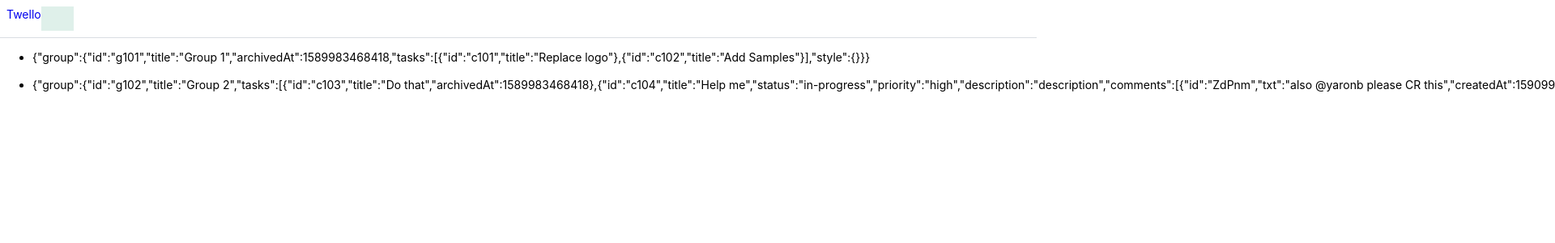
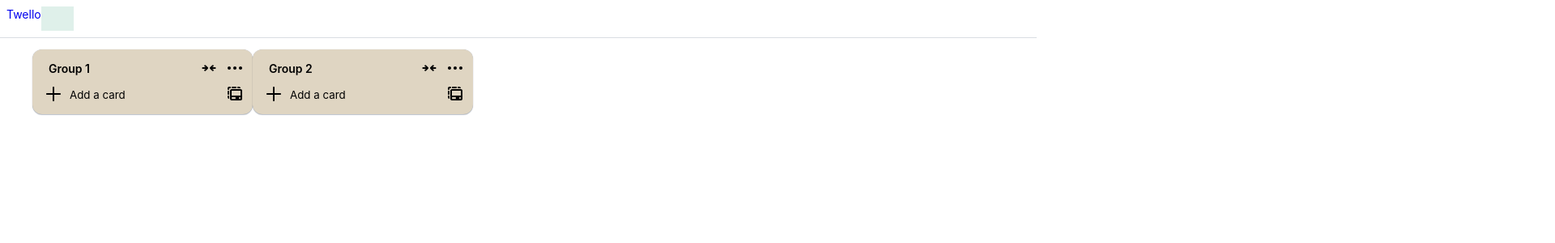
Before and after one commit to yifatre/Twello, a React (Vite) app: page /board/b101 in a window 1280 px wide. Shown: the top 300 px of the page at 81% size, 1920 px wide, since content can reach past the window. Built offline with nearby package versions, Linux system fonts and the light colour scheme.

Commit message:
Add gruop preview and styling

```diff
--- a/index.html
+++ b/index.html
@@ -2,9 +2,9 @@
 <html lang="en">
   <head>
     <meta charset="UTF-8" />
-    <link rel="icon" type="image/svg+xml" href="/img/vite.svg" />
+    <!-- <link rel="icon" type="image/svg+xml" href="/img/vite.svg" /> -->
     <meta name="viewport" content="width=device-width, initial-scale=1.0" />
-    <title>React Starter - Coding Academy</title>
+    <title>Twello</title>
   </head>
   <body>
     <div id="root"></div>
--- a/src/assets/styles/basics/_base.scss
+++ b/src/assets/styles/basics/_base.scss
@@ -17,6 +17,7 @@ h4,
 h5,
 h6 {
     margin: 0;
+    font-size: rem(14px);
 }
 
 img {
--- a/src/assets/styles/basics/_helpers.scss
+++ b/src/assets/styles/basics/_helpers.scss
@@ -27,6 +27,10 @@
     }
 }
 
+.clean-list {
+    list-style-type: none;
+}
+
 // Media helpers
 .square-ratio {
     @include aspect-ratio(1, 1);
--- /dev/null
+++ b/src/assets/styles/cmps/GroupPreview.scss
@@ -0,0 +1,41 @@
+.group-preview {
+    width: rem(272px);
+    background-color: rgb(223, 213, 194);
+    padding: rem(8px);
+    box-shadow: rgba(9, 30, 66, 0.25) 0px 1px 1px 0px, rgba(9, 30, 66, 0.31) 0px 0px 1px 0px;
+    border-radius: rem(12px);
+
+    .group-header {
+        display: grid;
+        grid-template-columns: rem(192px) rem(32px) rem(32px);
+
+        h2 {
+            font-weight: 600;
+            padding: 6px 8px 6px 12px;
+        }
+    }
+
+    .add {
+        display: grid;
+        grid-template-columns: rem(220px) rem(32px);
+        gap: 4px;
+
+
+        .add-task {
+            display: flex;
+            align-items: center;
+            width: 100%;
+
+            span {
+                margin-inline-end: rem(8px);
+            }
+        }
+    }
+
+    button {
+        height: rem(32px);
+        width: rem(32px);
+        background-color: transparent;
+        border: none;
+    }
+}
--- a/src/assets/styles/main.scss
+++ b/src/assets/styles/main.scss
@@ -21,3 +21,4 @@
 @import "cmps/UserMsg";
 @import "cmps/BoardPreview.scss";
 @import "cmps/BoardList";
+@import "cmps/GroupPreview";
--- a/src/cmps/GroupCmps/GroupList.jsx
+++ b/src/cmps/GroupCmps/GroupList.jsx
@@ -2,7 +2,7 @@ import { GroupPreview } from "./GroupPreview"
 
 export function GroupList({ groups }) {
     return (
-        <ul>
+        <ul className="clean-list flex">
             {groups.map(group => {
                 return <GroupPreview key={group.id} group={group} />
             })}
--- a/src/cmps/GroupCmps/GroupPreview.jsx
+++ b/src/cmps/GroupCmps/GroupPreview.jsx
@@ -1,6 +1,22 @@
+import { collapse_icon, ellipsis_icon, plus_icon, create_icon } from '../UtilCmps/SVGs'
 
-export function GroupPreview(group) {
+export function GroupPreview({ group }) {
+    console.log(group)
     return (
-        <li><pre>{JSON.stringify(group)}</pre></li>
+        // <li><pre>{JSON.stringify(group)}</pre></li>
+        <li className="group-preview">
+            <div className="group-header">
+                <h2 className="group-title">{group.title}</h2>
+                <button className="collapse">{collapse_icon}</button>
+                <button className="options">{ellipsis_icon}</button>
+            </div>
+            <div className="tasks-container">
+
+            </div>
+            <div className='add'>
+                <button className="add-task"><span>{plus_icon}</span>Add a card</button>
+                <button className="create-from-template">{create_icon}</button>
+            </div>
+        </li>
     )
 }
--- a/src/cmps/UtilCmps/SVGs.jsx
+++ b/src/cmps/UtilCmps/SVGs.jsx
@@ -1,3 +1,11 @@
 export const star = <svg width="24" height="24" role="presentation" focusable="false" viewBox="0 0 24 24"><path d="M11.9999 18.6266L7.49495 20.995C6.739 21.3924 5.80401 21.1018 5.40658 20.3459C5.24833 20.0448 5.19372 19.7 5.25121 19.3649L6.11158 14.3485L2.46699 10.7959C1.85542 10.1998 1.84291 9.22074 2.43904 8.60917C2.67643 8.36564 2.98747 8.20715 3.32403 8.15825L8.36072 7.42637L10.6132 2.86236C10.9912 2.0965 11.9184 1.78206 12.6843 2.16003C12.9892 2.31054 13.2361 2.55739 13.3866 2.86236L15.6391 7.42637L20.6758 8.15825C21.5209 8.28106 22.1065 9.06576 21.9837 9.91094C21.9348 10.2475 21.7763 10.5585 21.5328 10.7959L17.8882 14.3485L18.7486 19.3649C18.893 20.2066 18.3276 21.006 17.4859 21.1504C17.1507 21.2079 16.8059 21.1533 16.5049 20.995L11.9999 18.6266Z" fill="currentColor"/></svg>
 
 export const star_outline = <svg width="24" height="24" role="presentation" focusable="false" viewBox="0 0 24 24" ><path fillRule="evenodd" clipRule="evenodd" d="M7.49495 20.995L11.9999 18.6266L16.5049 20.995C16.8059 21.1533 17.1507 21.2079 17.4859 21.1504C18.3276 21.006 18.893 20.2066 18.7486 19.3649L17.8882 14.3485L21.5328 10.7959C21.7763 10.5585 21.9348 10.2475 21.9837 9.91094C22.1065 9.06576 21.5209 8.28106 20.6758 8.15825L15.6391 7.42637L13.3866 2.86236C13.2361 2.55739 12.9892 2.31054 12.6843 2.16003C11.9184 1.78206 10.9912 2.0965 10.6132 2.86236L8.36072 7.42637L3.32403 8.15825C2.98747 8.20715 2.67643 8.36564 2.43904 8.60917C1.84291 9.22074 1.85542 10.1998 2.46699 10.7959L6.11158 14.3485L5.25121 19.3649C5.19372 19.7 5.24833 20.0448 5.40658 20.3459C5.80401 21.1018 6.739 21.3924 7.49495 20.995ZM19.3457 10.0485L15.6728 13.6287L16.5398 18.684L11.9999 16.2972L7.45995 18.684L8.327 13.6287L4.65411 10.0485L9.72993 9.31093L11.9999 4.71146L14.2699 9.31093L19.3457 10.0485Z" fill="currentColor"/></svg>
+
+export const collapse_icon = <svg width="24" height="24" viewBox="0 0 24 24" role="presentation"><path d="M8.062 11L6.5 9.914A1 1 0 017.914 8.5l2.616 2.616c.28.167.47.5.47.884s-.19.717-.47.884L7.914 15.5A1 1 0 116.5 14.086L8.062 13h-3.68c-.487 0-.882-.448-.882-1s.395-1 .882-1h3.68zm5.408 1.884c-.28-.167-.47-.5-.47-.884s.19-.717.47-.884L16.086 8.5A1 1 0 0117.5 9.914L15.938 11h3.68c.487 0 .882.448.882 1s-.395 1-.882 1h-3.68l1.562 1.086a1 1 0 01-1.414 1.414l-2.616-2.616z" fill="currentColor"/></svg>
+
+export const ellipsis_icon = <svg width="24" height="24" role="presentation" focusable="false" viewBox="0 0 24 24"><path fill-rule="evenodd" clip-rule="evenodd" d="M5 14C6.10457 14 7 13.1046 7 12C7 10.8954 6.10457 10 5 10C3.89543 10 3 10.8954 3 12C3 13.1046 3.89543 14 5 14ZM12 14C13.1046 14 14 13.1046 14 12C14 10.8954 13.1046 10 12 10C10.8954 10 10 10.8954 10 12C10 13.1046 10.8954 14 12 14ZM21 12C21 13.1046 20.1046 14 19 14C17.8954 14 17 13.1046 17 12C17 10.8954 17.8954 10 19 10C20.1046 10 21 10.8954 21 12Z" fill="currentColor"/></svg>
+
+export const plus_icon = <svg width="24" height="24" role="presentation" viewBox="0 0 24 24"><path d="M12 3C11.4477 3 11 3.44772 11 4V11L4 11C3.44772 11 3 11.4477 3 12C3 12.5523 3.44772 13 4 13H11V20C11 20.5523 11.4477 21 12 21C12.5523 21 13 20.5523 13 20V13H20C20.5523 13 21 12.5523 21 12C21 11.4477 20.5523 11 20 11L13 11V4C13 3.44772 12.5523 3 12 3Z" fill="currentColor"></path></svg>
+
+export const create_icon = <svg width="24" height="24" role="presentation" focusable="false" viewBox="0 0 24 24" xmlns="http://www.w3.org/2000/svg"><path d="M3 6V5C3 3.89543 3.89543 3 5 3H6C6.55228 3 7 3.44772 7 4C7 4.55228 6.55228 5 6 5H5V6C5 6.55228 4.55228 7 4 7C3.44772 7 3 6.55228 3 6Z" fill="currentColor"></path><path fill-rule="evenodd" clip-rule="evenodd" d="M6 8C6 6.89543 6.89543 6 8 6H19C20.1046 6 21 6.89543 21 8V18C21 19.1046 20.1046 20 19 20H8C6.89543 20 6 19.1046 6 18V8ZM8 8H19V14H8V8ZM18 18C17.4477 18 17 17.5523 17 17C17 16.4477 17.4477 16 18 16C18.5523 16 19 16.4477 19 17C19 17.5523 18.5523 18 18 18ZM8 17C8 17.5523 8.44772 18 9 18H12C12.5523 18 13 17.5523 13 17C13 16.4477 12.5523 16 12 16H9C8.44772 16 8 16.4477 8 17Z" fill="currentColor"></path><path d="M4 14C3.44772 14 3 14.4477 3 15V16C3 17.1046 3.89543 18 5 18V15C5 14.4477 4.55228 14 4 14Z" fill="currentColor"></path><path d="M3 9C3 8.44772 3.44772 8 4 8C4.55228 8 5 8.44772 5 9V12C5 12.5523 4.55228 13 4 13C3.44772 13 3 12.5523 3 12V9Z" fill="currentColor"></path><path d="M8 4C8 3.44772 8.44772 3 9 3H13C13.5523 3 14 3.44772 14 4C14 4.55228 13.5523 5 13 5H9C8.44772 5 8 4.55228 8 4Z" fill="currentColor"></path><path d="M16 3C15.4477 3 15 3.44772 15 4C15 4.55228 15.4477 5 16 5H19C19 3.89543 18.1046 3 17 3H16Z" fill="currentColor"></path></svg>
```
Also changed, not shown: src/assets/styles/cmps/GroupList.scss (added).
